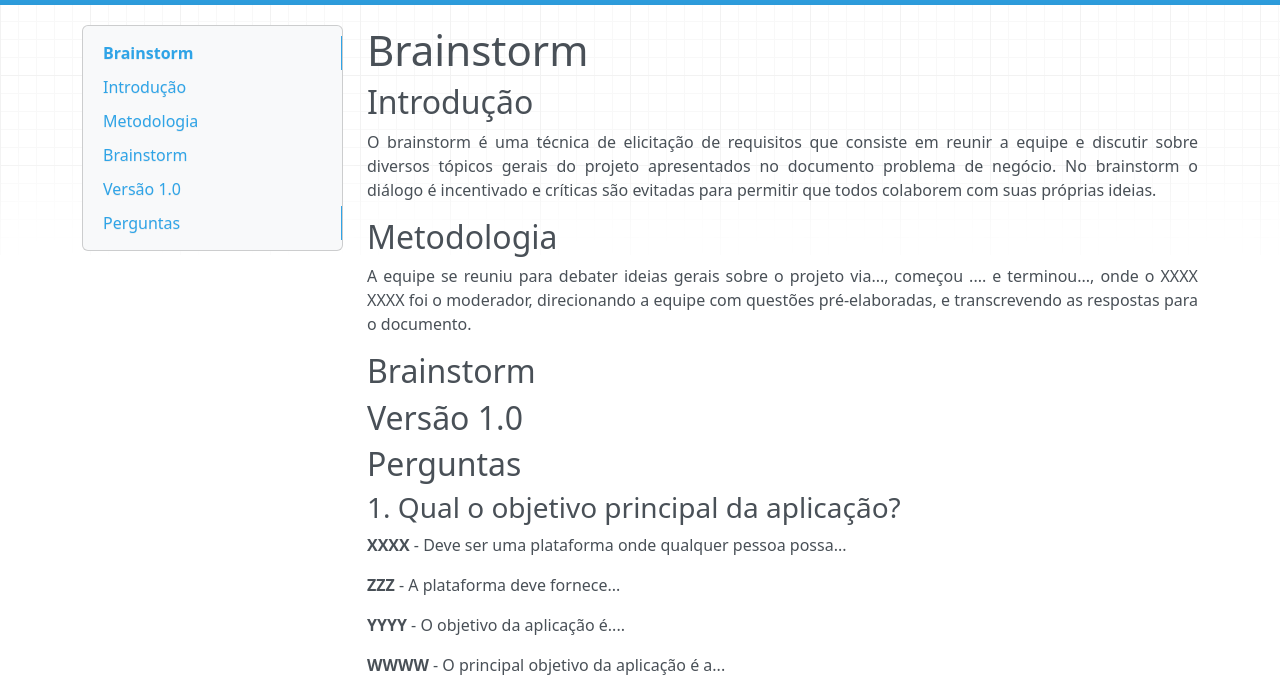
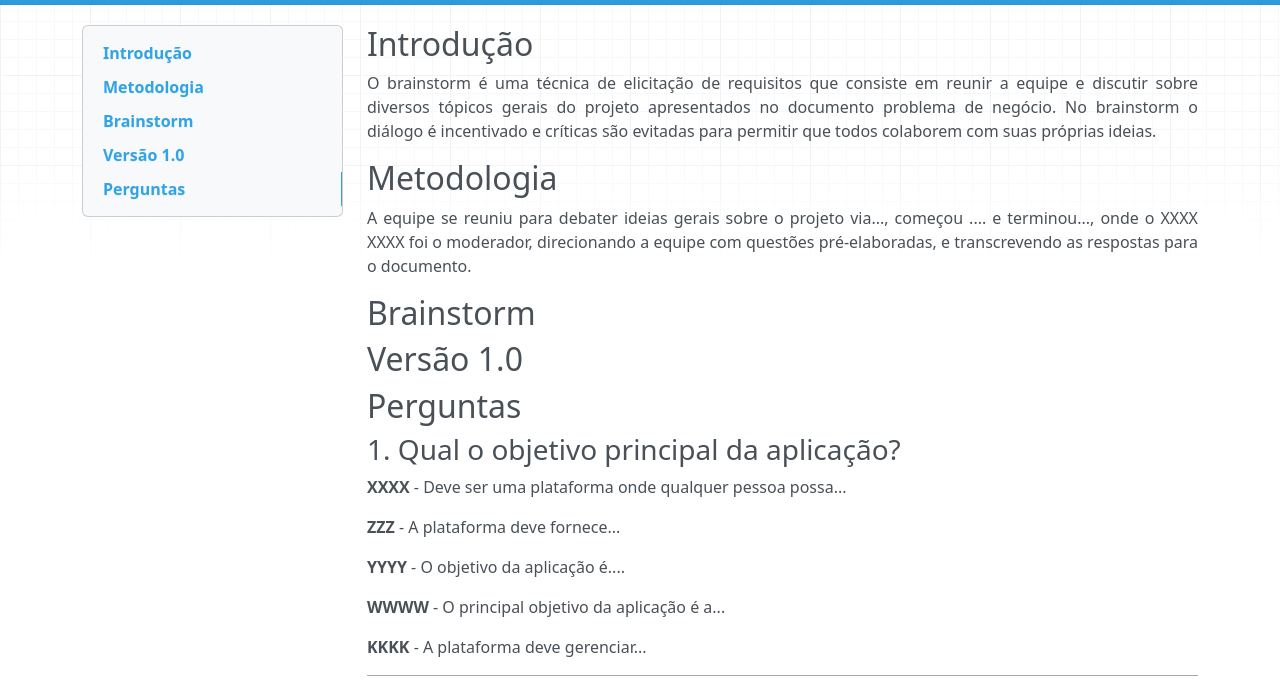
Before and after one commit to GuilhermeLopes06/Projeto-Front-End, a plain HTML site: page base/Brainstorm/index.html in a window 1280 px wide. Shown: the part 51-740 px from the top of the page. Drawn offline with nearby package versions, Linux system fonts and the light colour scheme.

Commit message:
Deployed 27cc9c6 with MkDocs version: 1.6.0

```diff
--- a/base/Brainstorm/index.html
+++ b/base/Brainstorm/index.html
@@ -135,28 +135,28 @@
     <div id="toc-collapse" class="navbar-collapse collapse card bg-body-tertiary">
         <ul class="nav flex-column">
 
-            <li class="nav-item" data-bs-level="1"><a href="#brainstorm" class="nav-link">Brainstorm</a>
-              <ul class="nav flex-column">
             <li class="nav-item" data-bs-level="2"><a href="#introducao" class="nav-link">Introdução</a>
               <ul class="nav flex-column">
               </ul>
             </li>
+
             <li class="nav-item" data-bs-level="2"><a href="#metodologia" class="nav-link">Metodologia</a>
               <ul class="nav flex-column">
               </ul>
             </li>
-            <li class="nav-item" data-bs-level="2"><a href="#brainstorm_1" class="nav-link">Brainstorm</a>
+
+            <li class="nav-item" data-bs-level="2"><a href="#brainstorm" class="nav-link">Brainstorm</a>
               <ul class="nav flex-column">
               </ul>
             </li>
+
             <li class="nav-item" data-bs-level="2"><a href="#versao-10" class="nav-link">Versão 1.0</a>
               <ul class="nav flex-column">
               </ul>
             </li>
+
             <li class="nav-item" data-bs-level="2"><a href="#perguntas" class="nav-link">Perguntas</a>
               <ul class="nav flex-column">
-              </ul>
-            </li>
               </ul>
             </li>
         </ul>
@@ -164,7 +164,6 @@
 </div></div>
                     <div class="col-md-9" role="main">
 
-<h1 id="brainstorm">Brainstorm</h1>
 <h2 id="introducao">Introdução</h2>
 <p align = "justify">
 O brainstorm é uma técnica de elicitação de requisitos que consiste em reunir a equipe e discutir sobre diversos tópicos gerais do projeto apresentados no documento problema de negócio. No brainstorm o diálogo é incentivado e críticas são evitadas para permitir que todos colaborem com suas próprias ideias.
@@ -175,7 +174,7 @@ O brainstorm é uma técnica de elicitação de requisitos que consiste em reuni
 A equipe se reuniu para debater ideias gerais sobre o projeto via..., começou .... e terminou..., onde o XXXX XXXX foi o moderador, direcionando a equipe com questões pré-elaboradas, e transcrevendo as respostas para o documento.
 </p>
 
-<h2 id="brainstorm_1">Brainstorm</h2>
+<h2 id="brainstorm">Brainstorm</h2>
 <h2 id="versao-10">Versão 1.0</h2>
 <h2 id="perguntas">Perguntas</h2>
 <h3 id="1-qual-o-objetivo-principal-da-aplicacao">1. Qual o objetivo principal da aplicação?</h3>
```
Also changed, not shown: index.html (+1 -1 lines), search/search_index.json (+1 -1 lines), 1 other file.
